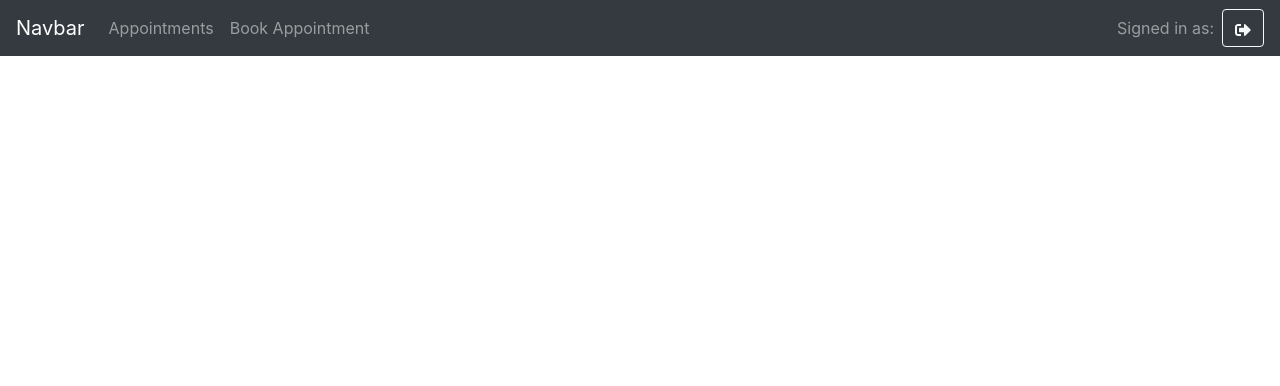
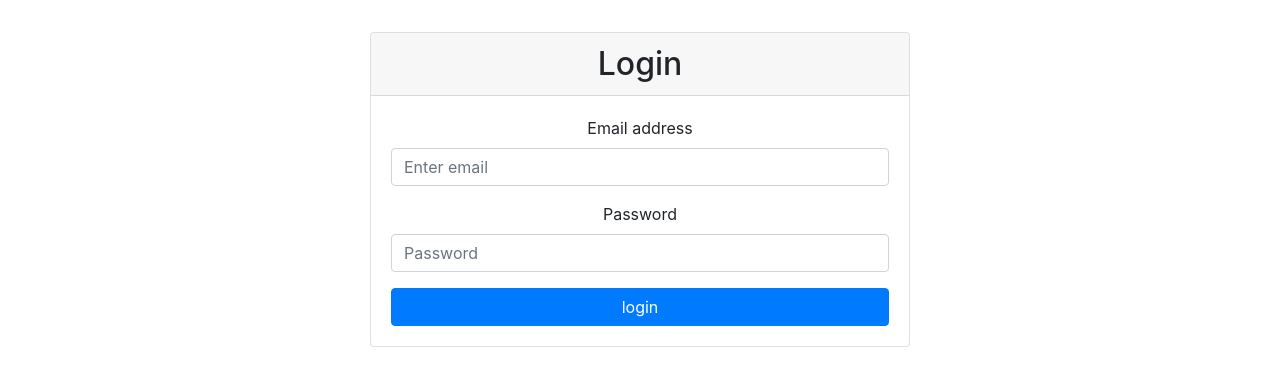
Before and after one commit to njm04/massage-booking-app-client-v2, a React (Create React App) app: page /login in a window 1280 px wide. Shown: the top 386 px of the page. Built offline with nearby package versions, Linux system fonts and the light colour scheme.

Commit message:
implemented nested private routes for dashboard

```diff
--- a/src/App.js
+++ b/src/App.js
@@ -1,7 +1,7 @@
 import React from "react";
 import "./App.css";
 import { Provider } from "react-redux";
-import { Router, Link } from "@reach/router";
+import { Router } from "@reach/router";
 import { ToastContainer } from "react-toastify";
 import "react-toastify/dist/ReactToastify.css";
 import AppointmentsTable from "./components/appointmentsTable";
@@ -10,25 +10,30 @@ import Login from "./components/login";
 import auth from "./services/authService";
 import PrivateRoute from "./components/common/privateRoute";
 import BookAppointmentForm from "./components/bookAppoinmentForm";
-import NavBar from "./components/common/navBar";
+import SchedulesCalendar from "./components/calendar";
+import Dashboard from "./components/dashboard";
 import "react-datepicker/dist/react-datepicker.css";
+import "react-big-calendar/lib/css/react-big-calendar.css";
 import "./styles.css";
+
 const store = configureStore();
 
 auth.setCurrentUser(store);
 
 function App() {
   const user = auth.getCurrentUser();
-
+  console.log(user);
   return (
     <Provider store={store}>
       <div className="App">
         <ToastContainer />
-        <NavBar />
         <Router>
-          <Login path="/" />
-          <PrivateRoute as={AppointmentsTable} path="/dashboard" user={user} />
-          <PrivateRoute as={BookAppointmentForm} path="/book-appointment" />
+          <Login path="/login" />
+          <PrivateRoute as={Dashboard} path="/">
+            <PrivateRoute as={AppointmentsTable} path="/appointments" />
+            <PrivateRoute as={BookAppointmentForm} path="/book-appointment" />
+            <PrivateRoute as={SchedulesCalendar} path="/calendar" />
+          </PrivateRoute>
         </Router>
       </div>
     </Provider>
--- /dev/null
+++ b/src/components/dashboard.jsx
@@ -0,0 +1,14 @@
+import React from "react";
+import NavBar from "./common/navBar";
+
+const Dashboard = (props) => {
+  console.log(props.children);
+  return (
+    <>
+      <NavBar />
+      {props.children}
+    </>
+  );
+};
+
+export default Dashboard;
```
